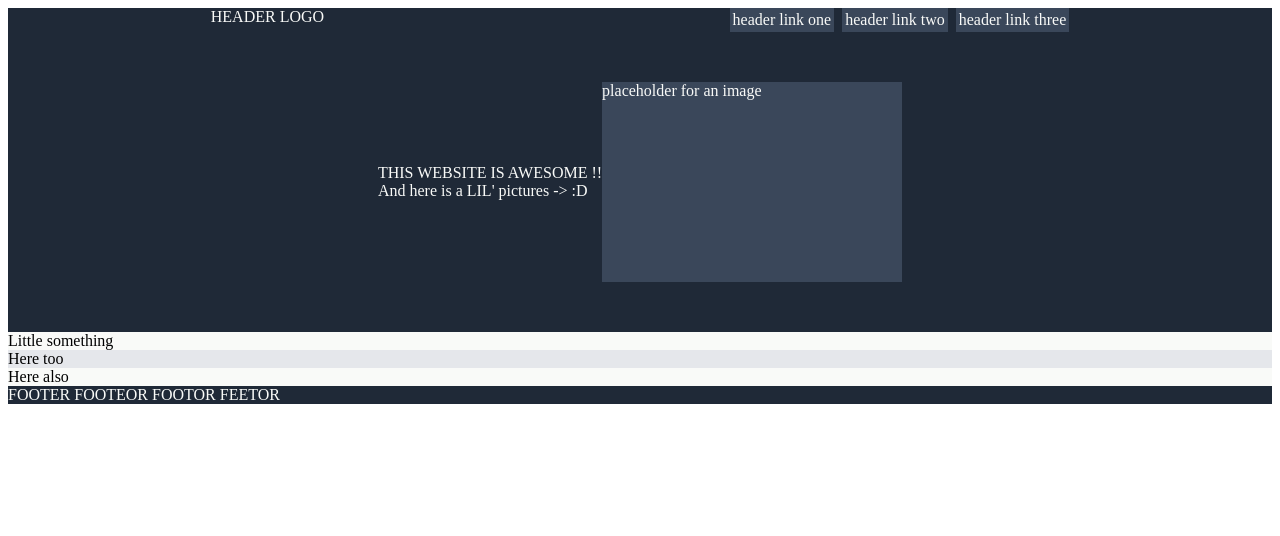
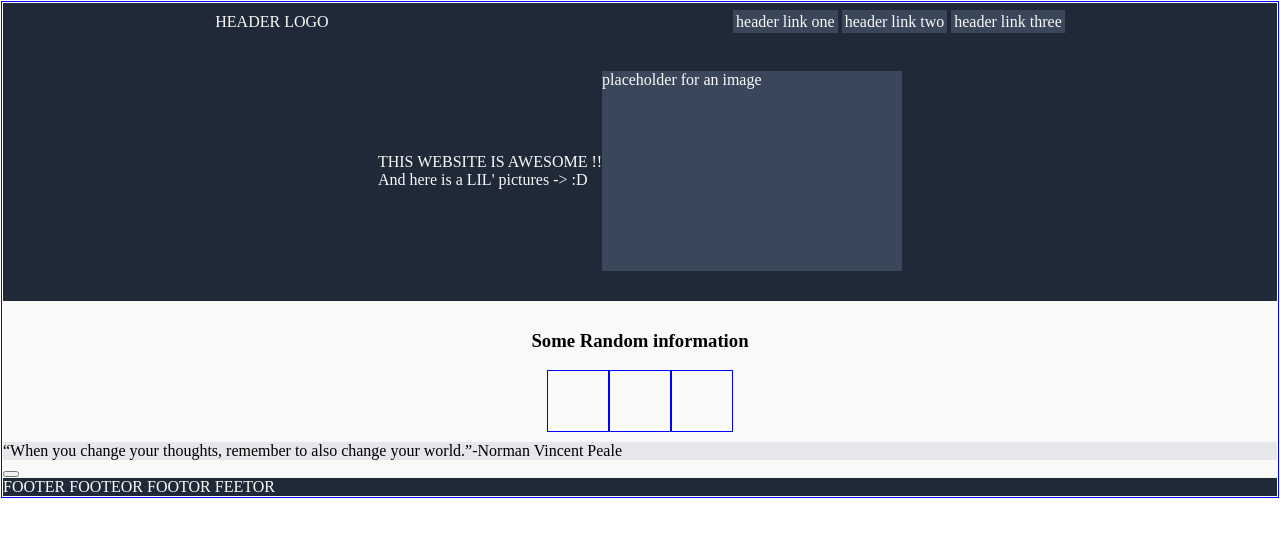
Before and after one commit to LowCik/Odin-Project---Landing-Page, a plain HTML site: page index.html in a window 1280 px wide. Shown: the top 536 px of the page. Drawn offline with Linux system fonts and the light colour scheme.

Commit message:
begin to do the middle-high section

```diff
--- a/index.html
+++ b/index.html
@@ -6,7 +6,7 @@
     <link rel="stylesheet" href="./style/style.css" />
   </head>
   <body>
-    <header class="dark-background">
+    <header class="flexible dark-background">
       <div>HEADER LOGO</div>
       <div class="links-top">
         <a href="">header link one</a>
@@ -14,7 +14,7 @@
         <a href="">header link three</a>
       </div>
     </header>
-    <div class="top dark-background">
+    <div class="flexible top dark-background">
       <div class="hero-wrap">
         <div class="presentation-text-top title-hero">
           THIS WEBSITE IS AWESOME !!
@@ -23,14 +23,34 @@
       </div>
       <div class="img">placeholder for an image</div>
     </div>
-    <div class="middle-high white-background">
-      <div>Little something</div>
+    <div class="flexible middle-high white-background">
+      <div><h3>Some Random information</h3></div>
+      <div class="boxes">
+        <div class="box">
+          <div class="box-content"></div>
+          <div class="box-content"></div>
+        </div>
+        <div class="box">
+          <div class="box-content"></div>
+          <div class="box-content"></div>
+        </div>
+        <div class="box">
+          <div class="box-content"></div>
+          <div class="box-content"></div>
+        </div>
+      </div>
     </div>
-    <div class="middle-low grey-background">
-      <div>Here too</div>
+    <div class="flexible middle-low grey-background">
+      <div class="quote-middle-low">“When you change your thoughts, remember to also change your world.”</div>
+      <div class="signature-quote-middle-low">-Norman Vincent Peale
+      </div>
     </div>
-    <div class="low white-background">
-      <div>Here also</div>
+    <div class="flexible low white-background">
+      <div><div class="blueBox">
+        <div class="textBlueBoxBold"><box></box></div>
+        <div class="textBlueBoxLite"></div>
+        <button class="signUp"></button>
+      </div></div>
     </div>
     <div class="footer dark-background">FOOTER FOOTEOR FOOTOR FEETOR</div>
   </body>
--- a/style/style.css
+++ b/style/style.css
@@ -1,11 +1,23 @@
+html {
+  margin: -8px;
+  border: 1px solid red;
+  min-height: 100%;
+}
+
 body {
   display: flex;
+  min-height: 100%;
   flex-direction: column;
+  justify-content: space-between;
+
+  /* to see the border*/
+  border: 1px solid blue;
+  padding: 1px;
 }
 
 header {
-  display: flex;
   justify-content: space-around;
+  padding: 10px;
 }
 
 a {
@@ -14,25 +26,45 @@ a {
   background-color: #3a475a;
   padding: 3px;
 }
+.flexible {
+  display: flex;
+  flex: 1;
+}
 .links-top {
-  display: flex;
   gap: 8px;
   justify-content: space-between;
 }
-.top{
-    display: flex;
+.top {
   justify-content: center;
-    min-height: 300px;
+  /*min-height: 300px;*/
+  flex: 1;
+  padding: 30px;
   align-items: center;
 }
+.middle-high {
+  align-items: center;
+  flex-direction: column;
+  padding: 10px 30px;
+}
+.boxes {
+  display: flex;
+  flex: 1;
+}
+.box {
+  border: 1px solid blue;
+  height: 60px;
+  width: 60px;
+}
 .hero-wrap {
-    display: flex;
   flex-direction: column;
 }
-.img{
+.img {
   background-color: #3a475a;
   width: 300px;
   height: 200px;
+}
+
+.footer {
 }
 .dark-background {
   background-color: #1f2937;
```
Lines whose indentation alone changed are shown as unchanged.
